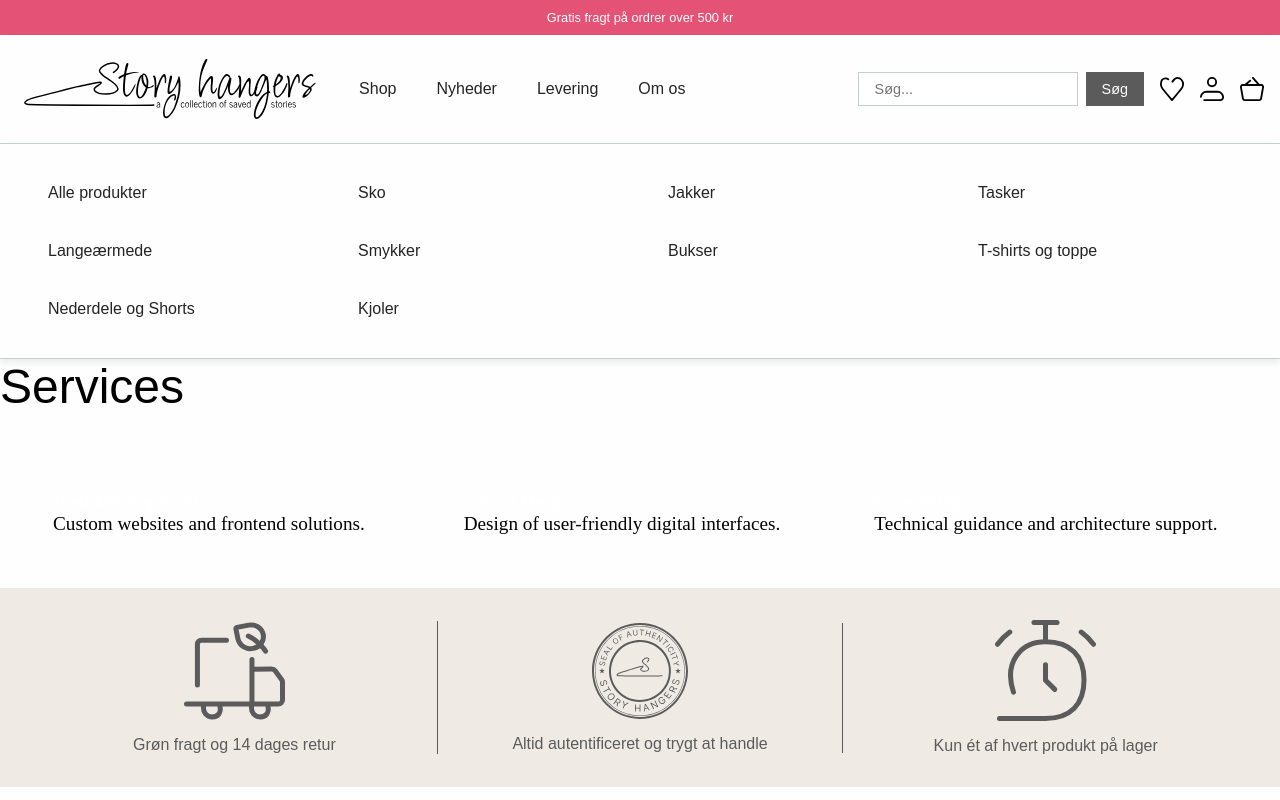
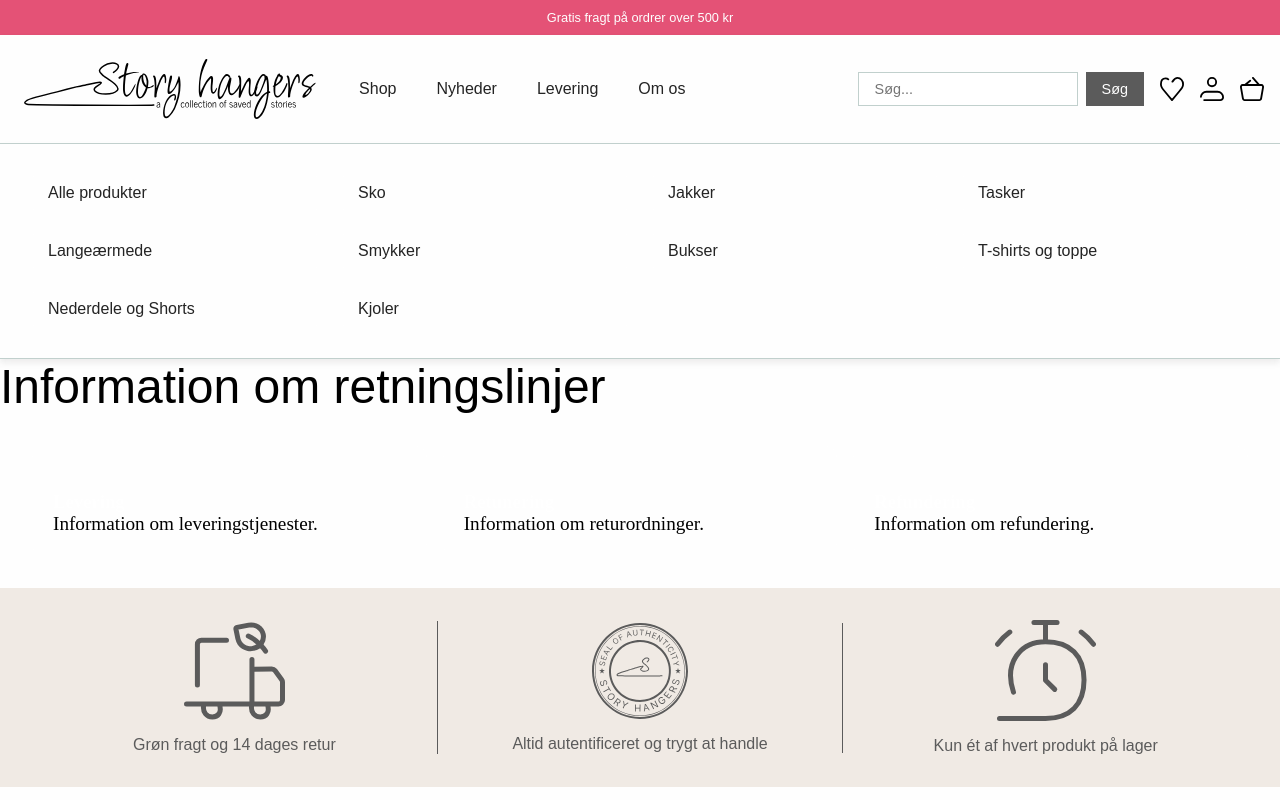
Before and after one commit to juliewboecher/customer-experience-exam, a React (Vite) app: page /delivery in a window 1280 px wide. Shown: the top 800 px of the page. Built offline with nearby package versions, Linux system fonts and the light colour scheme; a web font is replaced by a local one.

Commit message:
Update DeliveryPage content to reflect new service information in Danish

```diff
--- a/src/pages/DeliveryPage.jsx
+++ b/src/pages/DeliveryPage.jsx
@@ -2,20 +2,20 @@ export default function ServicesPage() {
   return (
     <>
       <header>
-        <h1>Services</h1>
+        <h1>Information om retningslinjer </h1>
       </header>
       <main className="services-grid">
         <article className="service-card">
-          <h3>Web Development</h3>
-          <p>Custom websites and frontend solutions.</p>
+          <h3>Levering</h3>
+          <p>Information om leveringstjenester.</p>
         </article>
         <article className="service-card">
-          <h3>UX/UI Design</h3>
-          <p>Design of user-friendly digital interfaces.</p>
+          <h3>Retunering</h3>
+          <p>Information om returordninger.</p>
         </article>
         <article className="service-card">
-          <h3>Consulting</h3>
-          <p>Technical guidance and architecture support.</p>
+          <h3>Refundering</h3>
+          <p>Information om refundering.</p>
         </article>
       </main>
     </>
```
